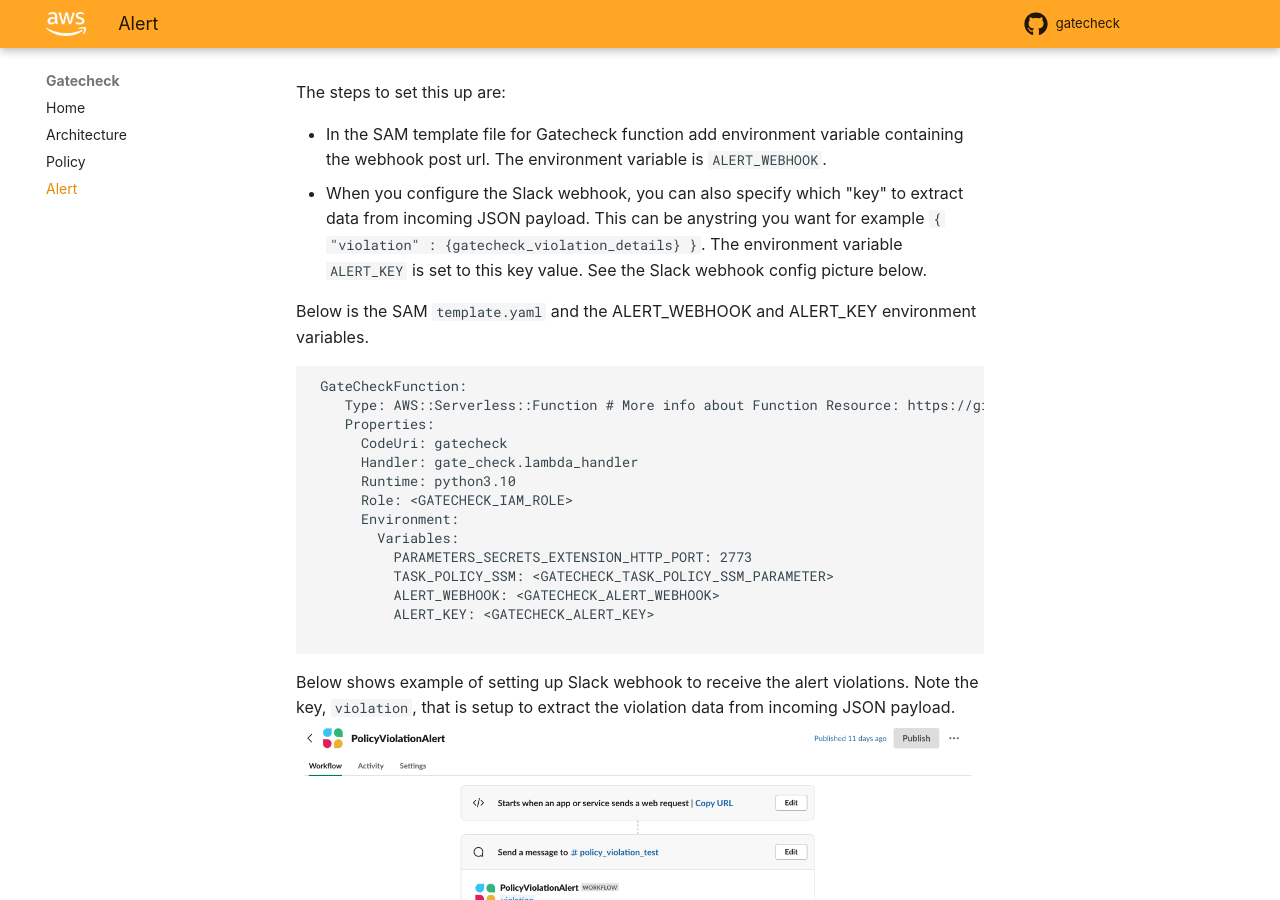
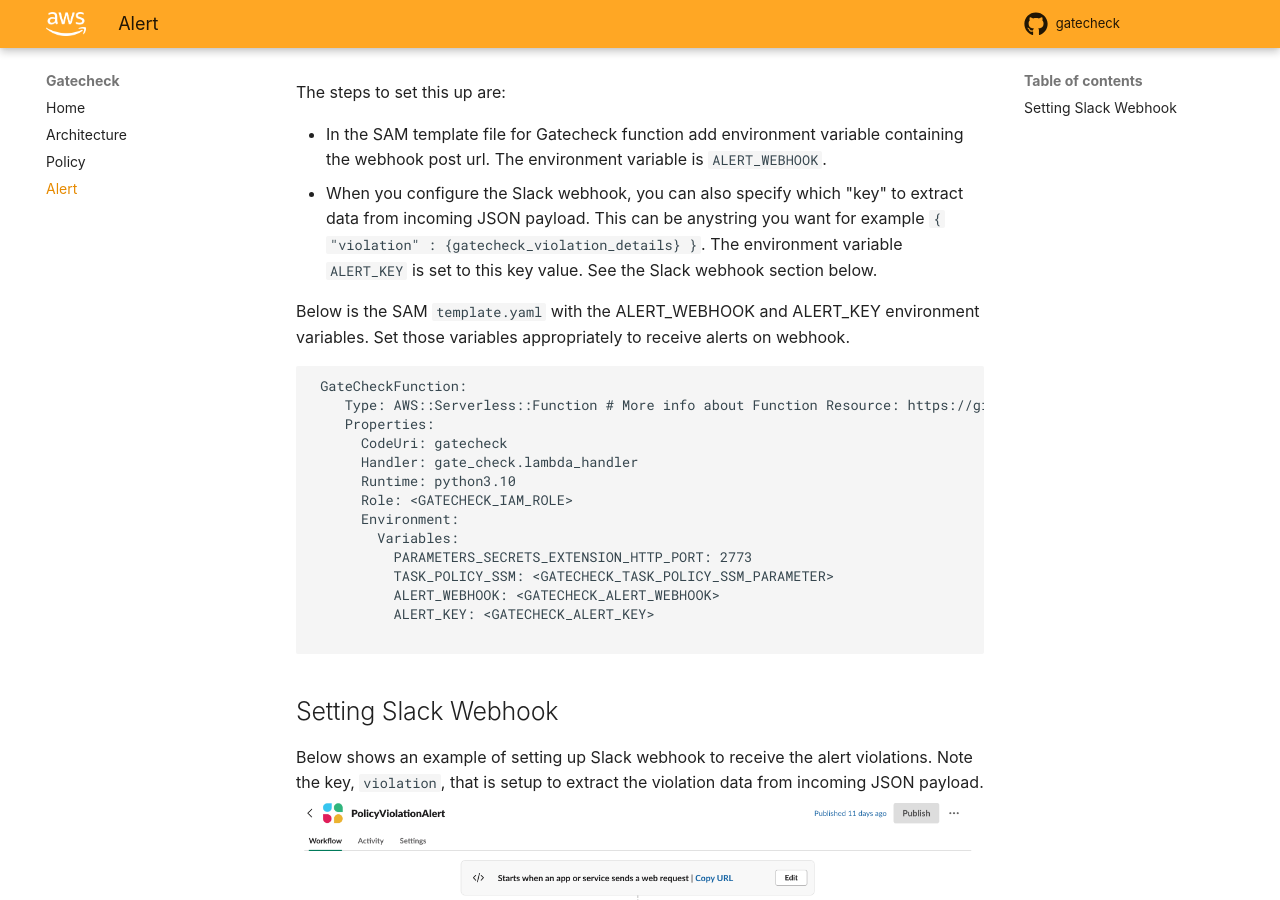
Before and after one commit to shindeja/gatecheck, an MkDocs documentation site: the page built from docs/alert.md, in a window 1280 px wide and 900 px high, scrolled down 304 px. Built offline with MkDocs 1.6.1 and Material for MkDocs 9.7.7, drawn with Linux system fonts in a browser that asks for light colours; some web fonts are replaced; comment, search, counter and statistics services are not loaded.

````diff
--- a/.example_template.yaml
+++ b/.example_template.yaml
@@ -14,6 +14,7 @@
   GateCheckFunction:
     Type: AWS::Serverless::Function # More info about Function Resource: https://github.com/awslabs/serverless-application-model/blob/master/versions/2016-10-31.md#awsserverlessfunction
     Properties:
+      MemorySize: 1024
       CodeUri: gatecheck
       Handler: gate_check.lambda_handler
       Runtime: python3.10
@@ -22,8 +23,6 @@
         Variables:
           PARAMETERS_SECRETS_EXTENSION_HTTP_PORT: 2773
           TASK_POLICY_SSM: <GATECHECK_TASK_POLICY_SSM_PARAMETER>
-          ALERT_WEBHOOK: <GATECHECK_ALERT_WEBHOOK>
-          ALERT_KEY: <GATECHECK_ALERT_KEY>
       Architectures:
       - <GATECHECK_ARCHITECTURE>
       Layers:
--- a/docs/alert.md
+++ b/docs/alert.md
@@ -5,9 +5,9 @@
 The steps to set this up are:
 
 * In the SAM template file for Gatecheck function add environment variable containing the webhook post url. The environment variable is `ALERT_WEBHOOK`.
-* When you configure the Slack webhook, you can also specify which "key" to extract data from incoming JSON payload. This can be anystring you want for example `{ "violation" : {gatecheck_violation_details} }`. The environment variable `ALERT_KEY` is set to this key value. See the Slack webhook config picture below.
+* When you configure the Slack webhook, you can also specify which "key" to extract data from incoming JSON payload. This can be anystring you want for example `{ "violation" : {gatecheck_violation_details} }`. The environment variable `ALERT_KEY` is set to this key value. See the Slack webhook section below.
 
-Below is the SAM `template.yaml` and the ALERT_WEBHOOK and ALERT_KEY environment variables.
+Below is the SAM `template.yaml` with the ALERT_WEBHOOK and ALERT_KEY environment variables. Set those variables appropriately to receive alerts on webhook.
 ```yaml
  GateCheckFunction:
     Type: AWS::Serverless::Function # More info about Function Resource: https://github.com/awslabs/serverless-application-model/blob/master/versions/2016-10-31.md#awsserverlessfunction
@@ -24,6 +24,7 @@
           ALERT_KEY: <GATECHECK_ALERT_KEY>
 
 ```
-Below shows example of setting up Slack webhook to receive the alert violations. Note the key, `violation`, that is setup to extract the violation data from incoming JSON payload.
+## Setting Slack Webhook
+Below shows an example of setting up Slack webhook to receive the alert violations. Note the key, `violation`, that is setup to extract the violation data from incoming JSON payload.
 ![slack_webhook](./slack-webhook.png)
 ![slack_webhook_detail](./slack-webhook-detail.png)
````
Also changed, not shown: 1 other file.
